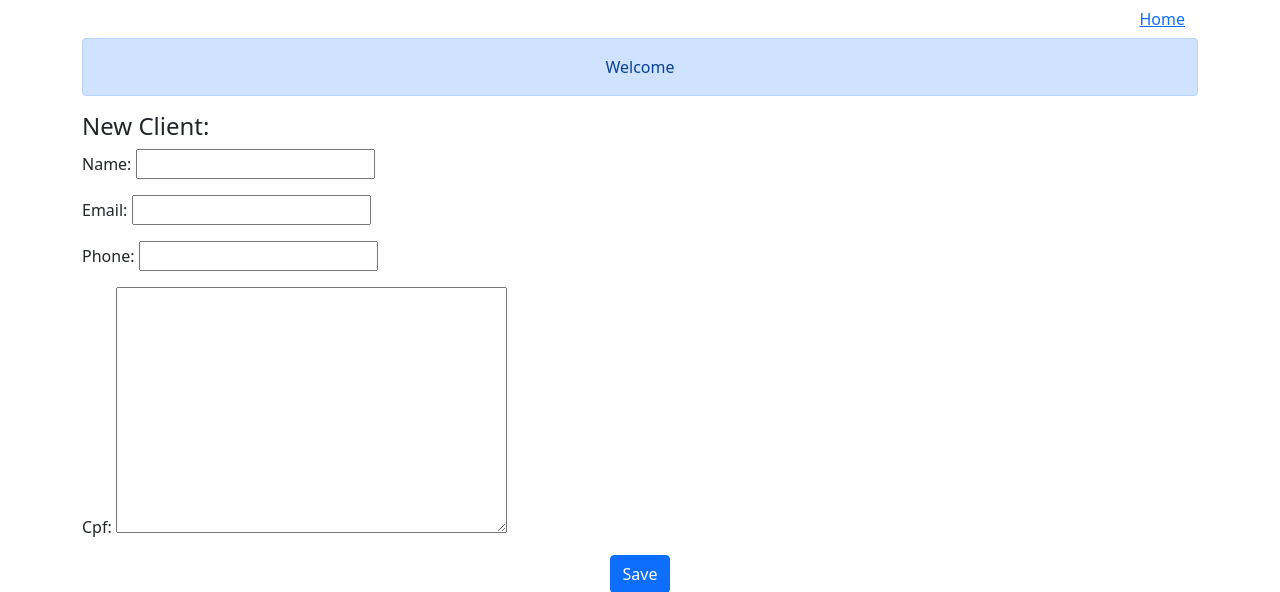
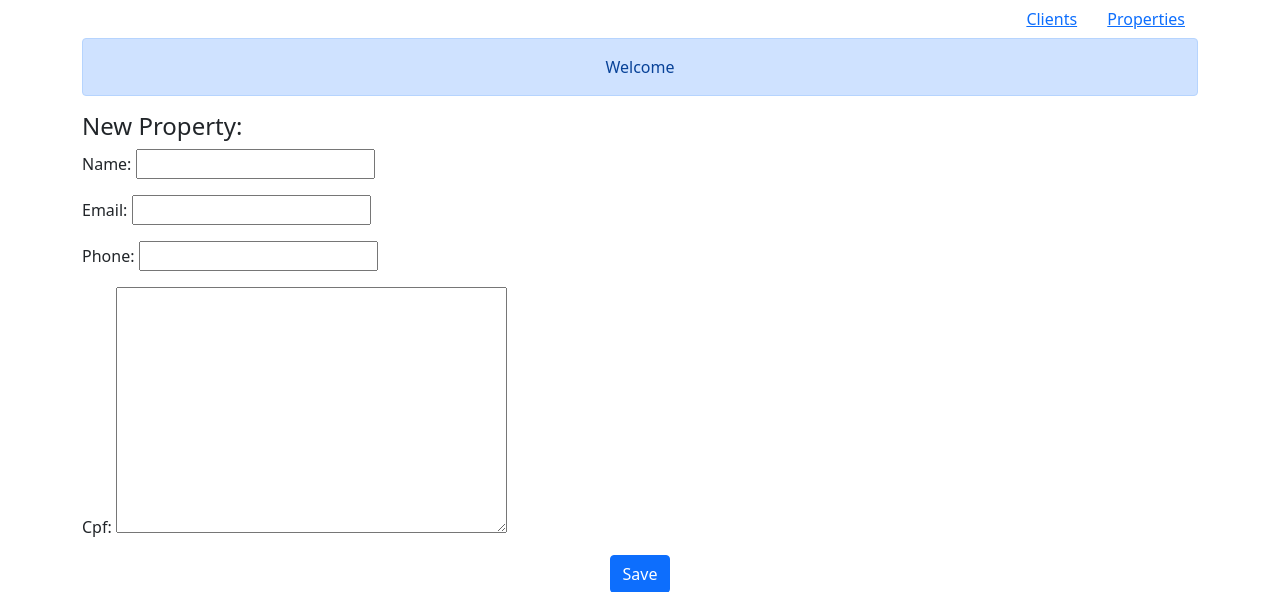
Before and after one commit to leandroaquinopereira/real-estate, a Django app: page /create/ in a window 1280 px wide. Shown: the top 592 px of the page. Run offline with Django 4.2, Linux system fonts and the light colour scheme; the visitor is signed in with stand-in values (Sample User, id 1); some libraries are stand-ins or nearby versions.

Commit message:
Modify Client CRUD

```diff
--- a/records/templates/records/create_clients.html
+++ b/records/templates/records/create_clients.html
@@ -1,10 +1,10 @@
-{% extends 'base_clients.html' %}
+{% extends 'base.html' %}
 
 {% block contents %}
 
-    <h4>New Client:</h4>
+    <h4>New Property:</h4>
 
-    <form action="{% url 'client-create' %}" method="POST">
+    <form action="{% url 'property-create' %}" method="POST">
 
         {% csrf_token %}
 
--- a/records/templates/records/delete_clients.html
+++ b/records/templates/records/delete_clients.html
@@ -1,4 +1,4 @@
-{% extends 'base_clients.html' %}
+{% extends 'base.html' %}
 
 {% block contents %}
 
--- a/records/templates/records/detail_clients.html
+++ b/records/templates/records/detail_clients.html
@@ -1,4 +1,4 @@
-{% extends 'base_clients.html' %}
+{% extends 'base.html' %}
 
 {% block contents %}
 
--- a/records/templates/records/list_clients.html
+++ b/records/templates/records/list_clients.html
@@ -1,4 +1,4 @@
-{% extends 'base_clients.html' %}
+{% extends 'base.html' %}
 
 {% block contents %}
 
--- a/records/templates/records/update_clients.html
+++ b/records/templates/records/update_clients.html
@@ -1,4 +1,4 @@
-{% extends 'base_clients.html' %}
+{% extends 'base.html' %}
 
 {% block contents %}
 
--- a/templates/base_clients.html
+++ b/templates/base.html
@@ -13,7 +13,8 @@
 <div class="container">
 
     <div class="col-12" align="right">
-        <a class="btn btn-link" href="{% url 'client-list' %}">Home</a>
+        <a class="btn btn-link" href="{% url 'client-list' %}">Clients</a>
+        <a class="btn btn-link" href="{% url 'property-list' %}">Properties</a>
     </div>
 
     <div class="alert alert-primary" role="alert" align="center">Welcome</div>
```
